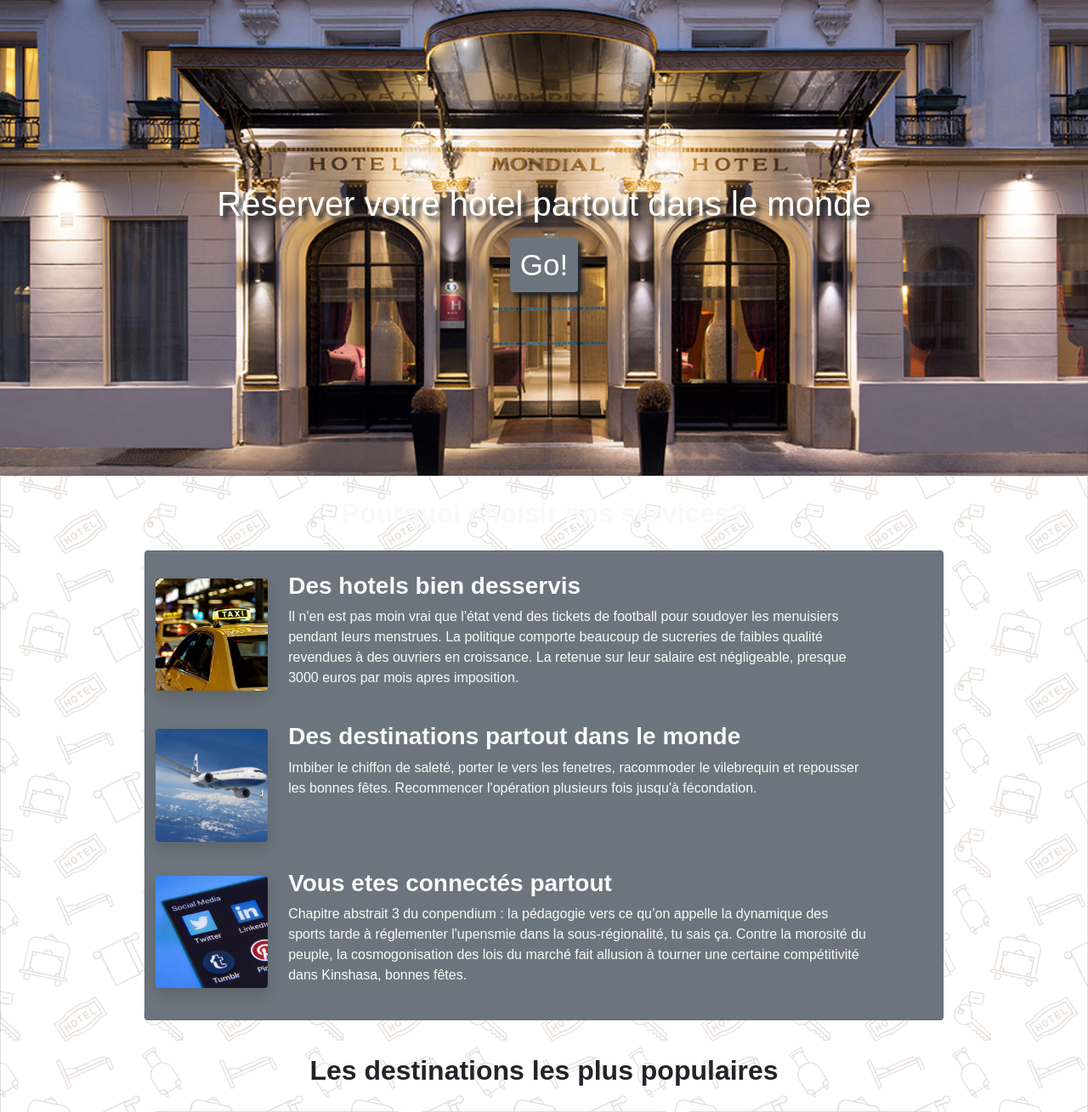
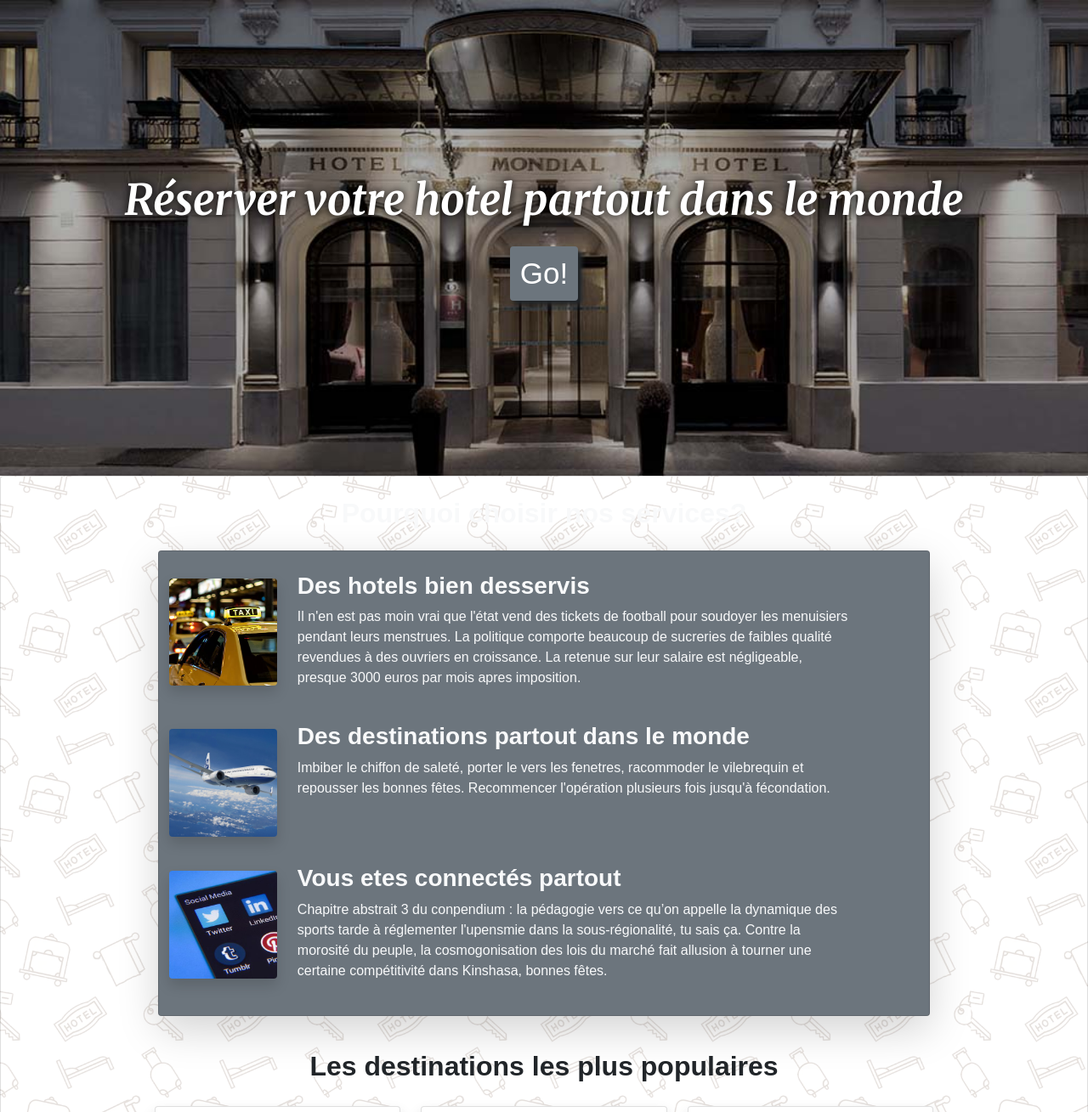
Before and after one commit to if-web-dev/booking-site-php-pdo-project, a PHP site: page / in a window 1280 px wide. Shown: the part 109-1418 px from the top of the page at 85% size. Run offline with PHP 8.4, Linux system fonts and the light colour scheme.

Commit message:
few css modifications

```diff
--- a/public/CSS/contacts.css
+++ b/public/CSS/contacts.css
@@ -120,7 +120,3 @@ align-items: center;
   background-color: #ebeff8;
   color: #8D8D8D;
 }
-
-.contact-item {
-  box-shadow: 0px 0px 10px;
-}
--- a/public/CSS/main.css
+++ b/public/CSS/main.css
@@ -15,11 +15,6 @@
 
 .nav-item a:hover {
 	color:#f37c2d!important;
-}
-
-h1{
-background-color: hsla(0, 0%, 100%, 1);
-margin: 0;
 }
 
 h2, h3, h4, h5 {
@@ -52,9 +47,11 @@ background-size: cover;
 }
 
 .parallax h1 {
-background-color:rgba(255, 255, 255, 0);
-color: white;
-text-shadow: 5px 5px 5px #212529;
+	font-weight: bolder;
+	font-size: 50px;
+	font-family: 'Merriweather', serif;
+	font-style: italic;
+	text-shadow: 0px 0px 10px black;
 }
 
 .parallax a {
--- a/views/common/header.view.php
+++ b/views/common/header.view.php
@@ -3,9 +3,9 @@
 
 <div class="wrapper">
 
-	<header class="sticky-top">
+	<header class="sticky-top bg-white">
 
-		<h1 class="google-font display-4 text-center">BOOKING site</h1>
+		<h1 class="google-font display-4 m-0 text-center">BOOKING site</h1>
 
 		<nav class="container-fluid bg-dark tabs" >
 
--- a/views/common/template.view.php
+++ b/views/common/template.view.php
@@ -11,6 +11,7 @@
         <link rel="preconnect" href="https://fonts.googleapis.com">
         <link rel="preconnect" href="https://fonts.gstatic.com" crossorigin>
         <link href="https://fonts.googleapis.com/css2?family=Abril+Fatface&display=swap" rel="stylesheet">
+        <link href="https://fonts.googleapis.com/css2?family=Merriweather:ital,wght@0,400;1,700&display=swap" rel="stylesheet">
         <!--google-font-->
         <link href="https://cdn.jsdelivr.net/npm/bootstrap@5.0.0-beta3/dist/css/bootstrap.min.css" rel="stylesheet" integrity="sha384-eOJMYsd53ii+scO/bJGFsiCZc+5NDVN2yr8+0RDqr0Ql0h+rP48ckxlpbzKgwra6" crossorigin="anonymous">
         <link href="<?= URL ?>public/CSS/main.css" rel="stylesheet" />
--- a/views/home.view.php
+++ b/views/home.view.php
@@ -1,18 +1,18 @@
 
     <div class="parallax d-flex justify-content-center">
         <div class="d-flex flex-column justify-content-center align-items-center">
-            <h1 class="text-center">Réserver votre hotel partout dans le monde</h1>
+            <h1 class="text-center text-white">Réserver votre hotel partout dans le monde</h1>
             <a href="hotels" class="btn btn-primary mt-3">Go!</a>
         </div>
     </div>
 
 <main class="hotel-bg container-fluid pl-3 pr-3" >
 
-    <section class="row pl-5 pr-5 mx-auto text-light" >
+    <section class="row px-3 mx-auto text-light" >
 
         <h2 class="col-12 mt-4 mb-4 text-center">Pourquoi choisir nos services?</h2>
 
-        <ul class="list-unstyled container-fluid bg-secondary">
+        <ul class="list-unstyled container-fluid bg-secondary shadow-lg">
              <li class="media my-4 row flex-column flex-sm-row">
                 <div class="mr-3 col-8 col-sm-3 col-lg-2 mt-2 mb-2">
                     <img src="<?= URL ?>/public/Assets/images/taxi2.jpg" class="rounded shadow" width="100%" alt="image 2">
```
Also changed, not shown: public/CSS/hotel.css (+4 -3 lines), views/contacts.view.php (+5 -5 lines), public/Assets/images/image_header.jpg. Lines whose indentation alone changed are shown as unchanged.
